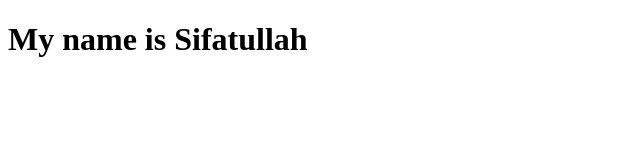
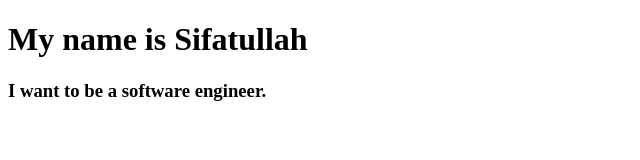
Before and after one commit to sefatsk/html-project, a plain HTML site: page index.html in a window 1280 px wide. Shown: the whole page, without its empty margins (0-640 px from the left). Drawn offline with Linux system fonts and the light colour scheme.

Commit message:
update index.html

```diff
--- a/index.html
+++ b/index.html
@@ -8,5 +8,6 @@
 </head>
 <body>
     <h1>My name is Sifatullah</h1>
+    <h3>I want to be a software engineer.</h3>
 </body>
 </html>
```
